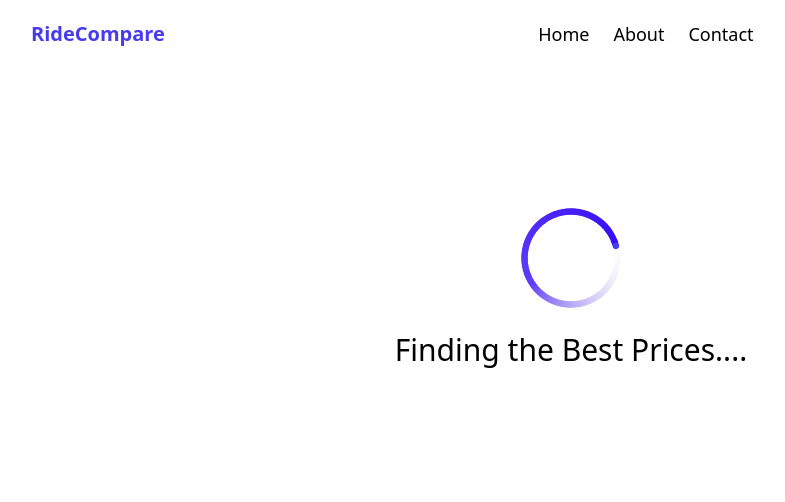
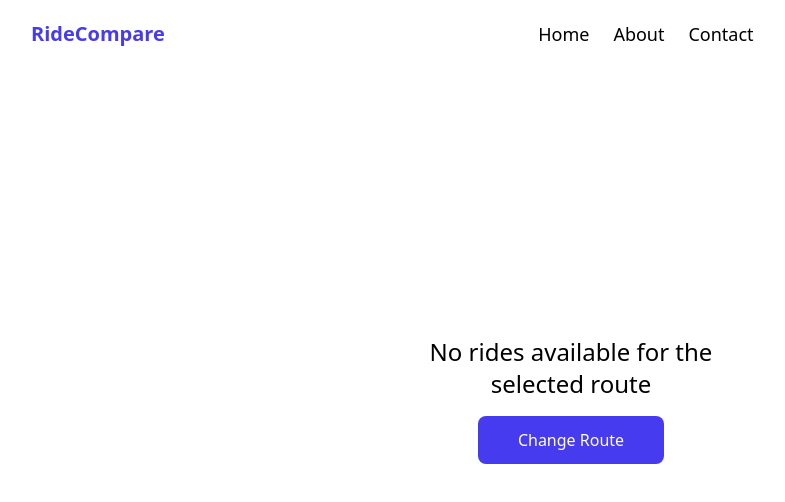
Before and after one commit to JoeEmmanuel/Rider-Calculator, a Next.js app: page /noRides in a window 1280 px wide. Shown: the top 502 px of the page, without its empty margins (69-854 px from the left). Built offline with nearby package versions, Linux system fonts and the light colour scheme.

Commit message:
update: loading state used a promise timeout to simulate fetching of data

```diff
--- /dev/null
+++ b/app/compare/Loading.tsx
@@ -0,0 +1,5 @@
+import Loader from "@/components/Loader";
+
+export default function Loading() {
+  return <Loader />;
+}
--- a/app/compare/page.tsx
+++ b/app/compare/page.tsx
@@ -1,10 +1,19 @@
 import ChangeRoute from "@/components/ChangeRoute";
-import React from "react";
+import Loader from "@/components/Loader";
+import React, { Suspense } from "react";
 
-const ComparePrices = () => {
+async function fetch(): Promise<{ message: string }> {
+  "use server";
+  // Simulating API call
+  await new Promise((resolve) => setTimeout(resolve, 2000));
+  return { message: "API data fetched successfully" };
+}
+const ComparePrices = async () => {
   return (
     <main>
-      <ChangeRoute />
+      {/* <Suspense fallback={<Loader />}> */}
+      <ChangeRoute fetchData={fetch} />
+      {/* </Suspense> */}
     </main>
   );
 };
--- a/app/noRides/page.tsx
+++ b/app/noRides/page.tsx
@@ -1,22 +1,20 @@
 import Link from "next/link";
 import React from "react";
-import Loader from "@/components/Loader";
 
 const NoRidesFound = () => {
   return (
-    // <section className="absolute top-0 h-screen w-full">
-    //   <div className="flex h-full flex-col items-center justify-center gap-4">
-    //     <h1 className="bg-text text-center text-2xl font-medium">
-    //       No rides available for the <br /> selected route
-    //     </h1>
-    //     <Link
-    //       href={"/"}
-    //       className="w-fit cursor-pointer rounded-lg bg-primary-100 px-10 py-3 text-center text-white">
-    //       Change Route
-    //     </Link>
-    //   </div>
-    // </section>
-    <Loader />
+    <section className="absolute top-0 h-screen w-full">
+      <div className="flex h-full flex-col items-center justify-center gap-4">
+        <h1 className="bg-text text-center text-2xl font-medium">
+          No rides available for the <br /> selected route
+        </h1>
+        <Link
+          href={"/"}
+          className="w-fit cursor-pointer rounded-lg bg-primary-100 px-10 py-3 text-center text-white">
+          Change Route
+        </Link>
+      </div>
+    </section>
   );
 };
 
--- a/components/ChangeRoute.tsx
+++ b/components/ChangeRoute.tsx
@@ -1,13 +1,34 @@
 "use client";
-import React, { useRef, useState } from "react";
+import React, { useEffect, useRef, useState } from "react";
 import { IoIosArrowDown, IoMdPerson } from "react-icons/io";
 import Routes from "./Routs";
 import Image from "next/image";
 import { RxDotFilled } from "react-icons/rx";
+import Loader from "./Loader";
 
-const ChangeRoute = () => {
+interface FetchDataResponse {
+  message: string;
+}
+
+type FetchDataFunction = () => Promise<FetchDataResponse>;
+
+interface ComparePricesClientProps {
+  fetchData: FetchDataFunction;
+}
+
+const ChangeRoute: React.FC<ComparePricesClientProps> = ({ fetchData }) => {
   const [showRoute, setShowRoute] = useState<boolean>(false);
+  const [loading, setLoading] = useState(true);
 
+  useEffect(() => {
+    const loadData = async () => {
+      const result = await fetchData();
+      console.log(result);
+      setLoading(false);
+    };
+
+    loadData();
+  }, [fetchData]);
   // *dommy data source
   // *remove this when api is ready
   const dataSource = [
@@ -187,6 +208,10 @@ const ChangeRoute = () => {
       ],
     },
   ];
+
+  if (loading) {
+    return <Loader />;
+  }
   return (
     <section className="px-6 py-5 md:px-16 lg:px-[100px] 2xl:px-40">
       <div className="flex cursor-pointer flex-col gap-7 rounded-md bg-secondary-100 px-3 py-4">
@@ -194,7 +219,7 @@ const ChangeRoute = () => {
           <h2 className="text-base md:text-xl">Change Route</h2>
           <IoIosArrowDown
             onClick={() => setShowRoute((prev) => !prev)}
-            className={`bg-red-500 text-lg transition-all lg:hidden ${showRoute ? "rotate-180" : "rotate-0"}`}
+            className={`text-lg transition-all lg:hidden ${showRoute ? "rotate-180" : "rotate-0"}`}
           />
         </div>
         {showRoute && <Routes />}
@@ -225,7 +250,7 @@ const ChangeRoute = () => {
               {/* Details section */}
               <section className="flex flex-col gap-4 px-4">
                 {data.details.map((info, idx) => (
-                  <div className="lex flex-col gap-1">
+                  <div key={idx} className="lex flex-col gap-1">
                     <div className="flex items-center justify-between">
                       <div className="flex items-center">
                         <h2 className="pr-2 text-xl font-medium">{info.type}</h2>
```
